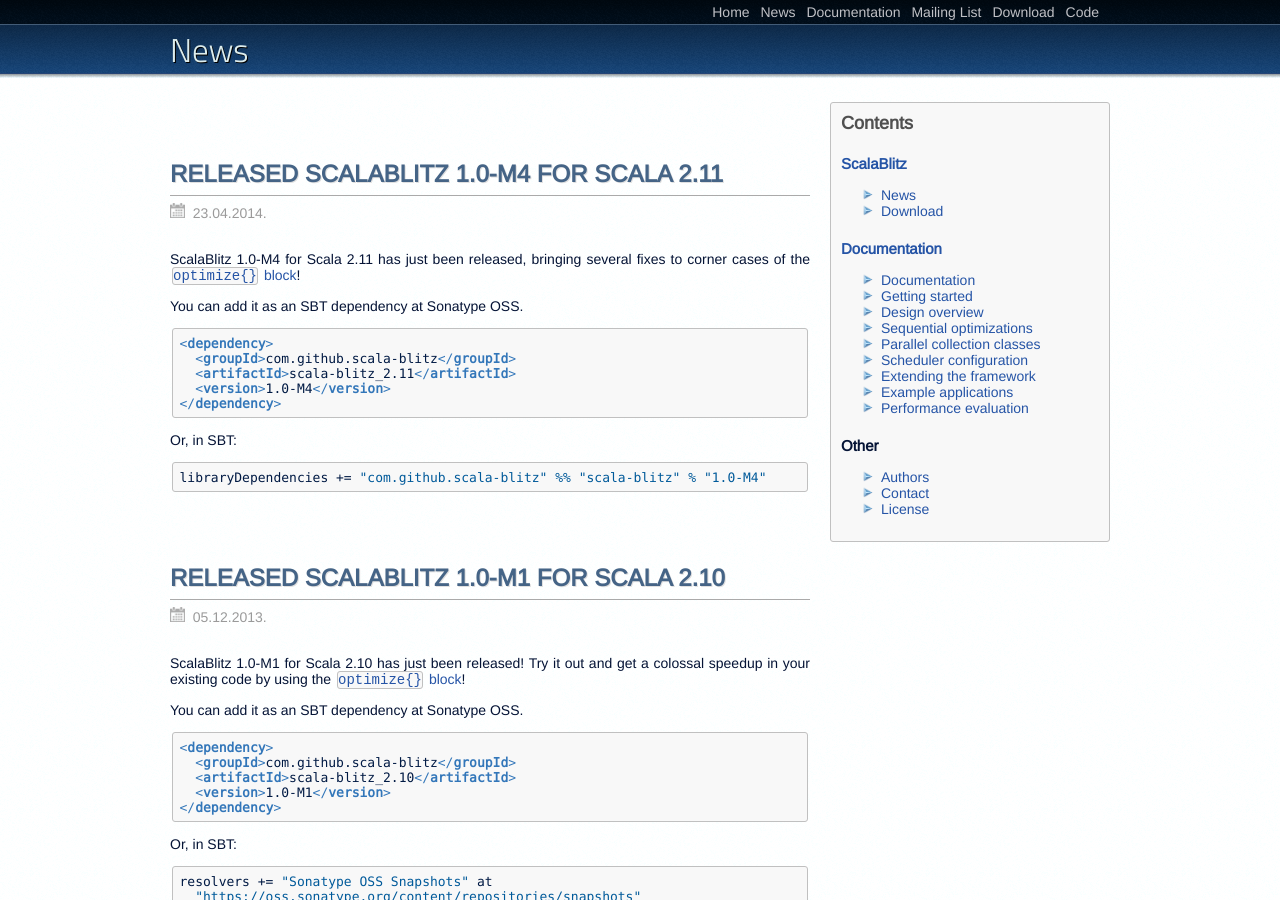
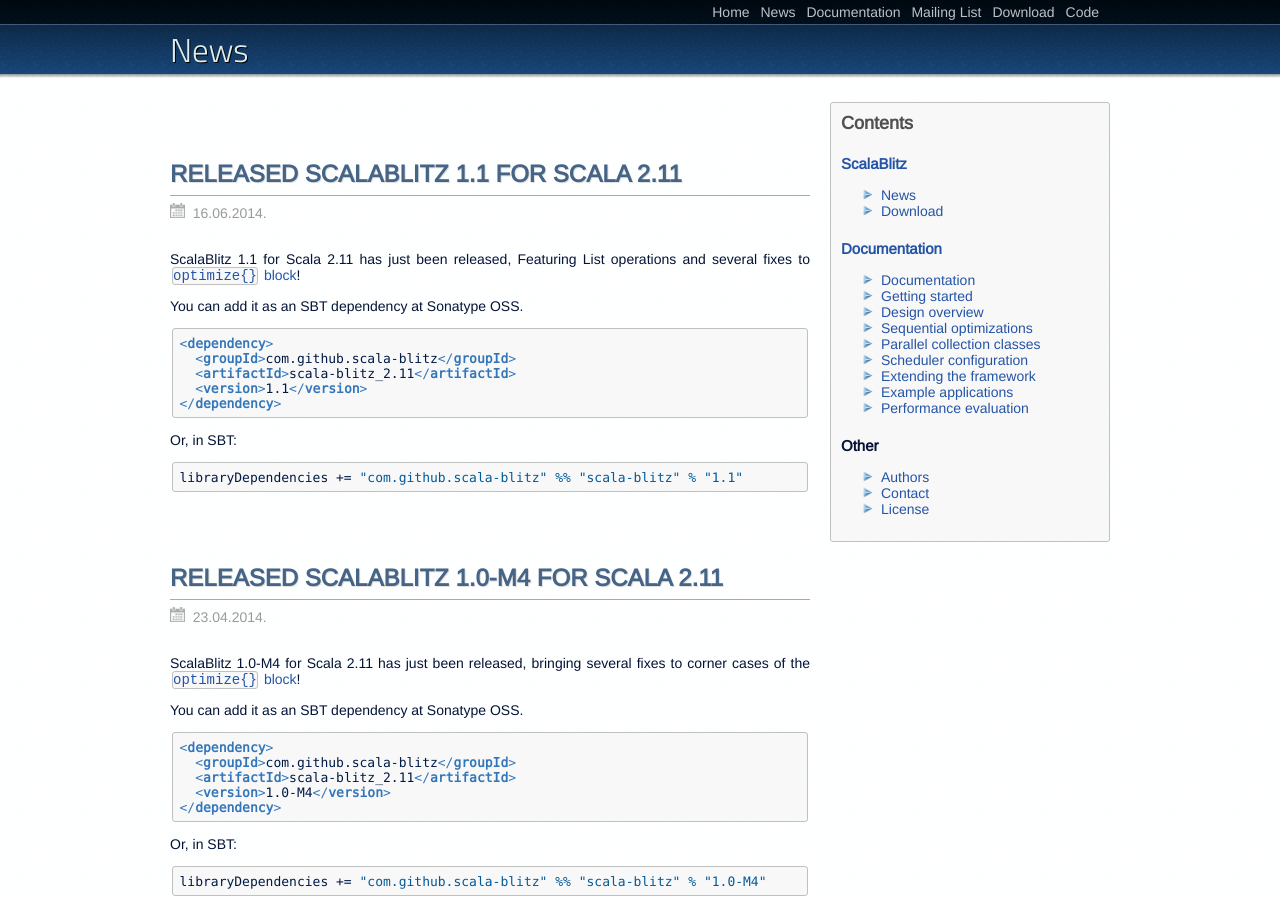
Before and after one commit to scala-blitz/scala-blitz.github.com, a Jekyll site: the page built from home/news.md, in a window 1280 px wide and 900 px high. Built offline with Jekyll 4.4.1, drawn with Linux system fonts in a browser that asks for light colours.

Commit message:
Release 1.1 for 2.11

```diff
--- /dev/null
+++ b/_posts/2014-06-16-release_for_2_11_1_1.md
@@ -0,0 +1,21 @@
+---
+layout: default
+title: Released ScalaBlitz 1.1 for Scala 2.11
+poster: Dmitry
+---
+
+
+ScalaBlitz 1.1 for Scala 2.11 has just been released,
+Featuring List operations and several fixes to [`optimize{}` block]({{ homedir }}/home/documentation/optimize.html)!
+
+You can add it as an SBT dependency at Sonatype OSS.
+
+    <dependency>
+      <groupId>com.github.scala-blitz</groupId>
+      <artifactId>scala-blitz_2.11</artifactId>
+      <version>1.1</version>
+    </dependency>
+
+Or, in SBT:
+
+    libraryDependencies += "com.github.scala-blitz" %% "scala-blitz" % "1.1"
--- a/home/download.md
+++ b/home/download.md
@@ -8,7 +8,7 @@ permalink: /download/index.html
 
 ## Direct download
 
-The latest ScalaBlitz release is **ScalaBlitz 1.0-M4** for Scala 2.11.0.
+The latest ScalaBlitz release is **ScalaBlitz 1.1** for Scala 2.11.1.
 
 
 ## Maven repository
@@ -20,12 +20,12 @@ You can add it as an SBT dependency at Sonatype OSS.
     <dependency>
       <groupId>com.github.scala-blitz</groupId>
       <artifactId>scala-blitz_2.11</artifactId>
-      <version>1.0-M4</version>
+      <version>1.1</version>
     </dependency>
 
 Or, in SBT:
 
-    libraryDependencies += "com.github.scala-blitz" %% "scala-blitz" % "1.0-M4"
+    libraryDependencies += "com.github.scala-blitz" %% "scala-blitz" % "1.1"
 
 
 
```
